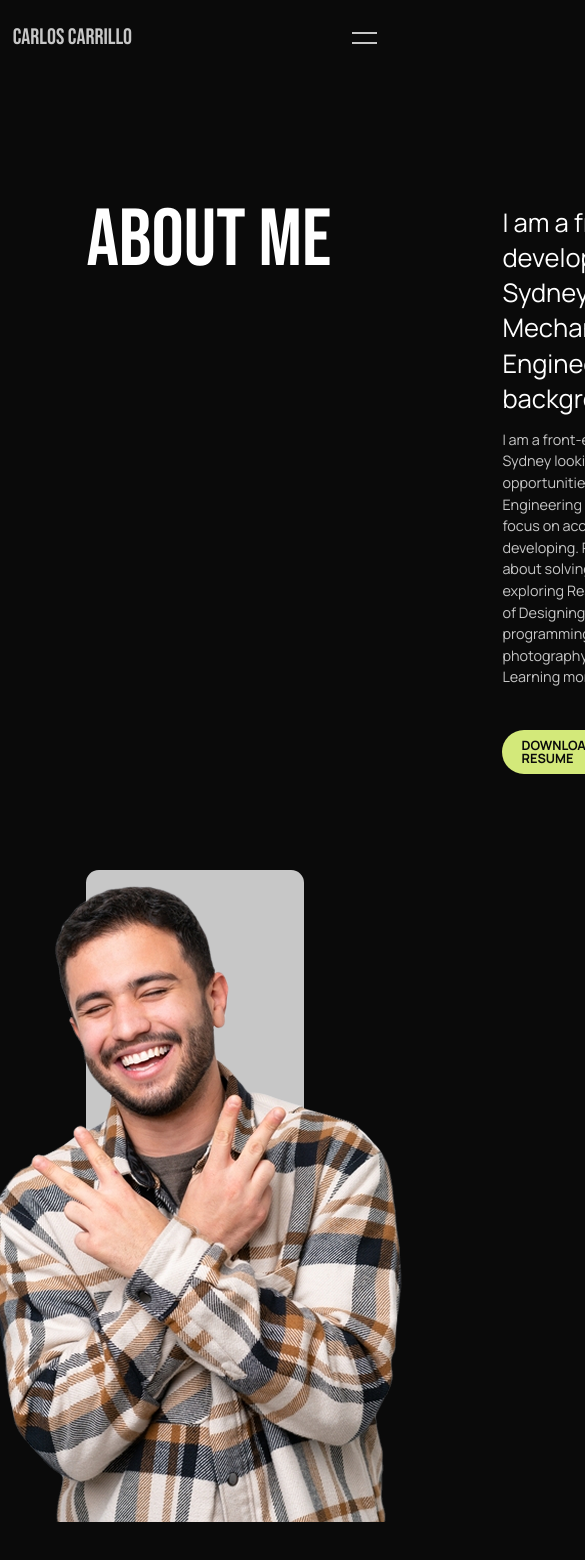
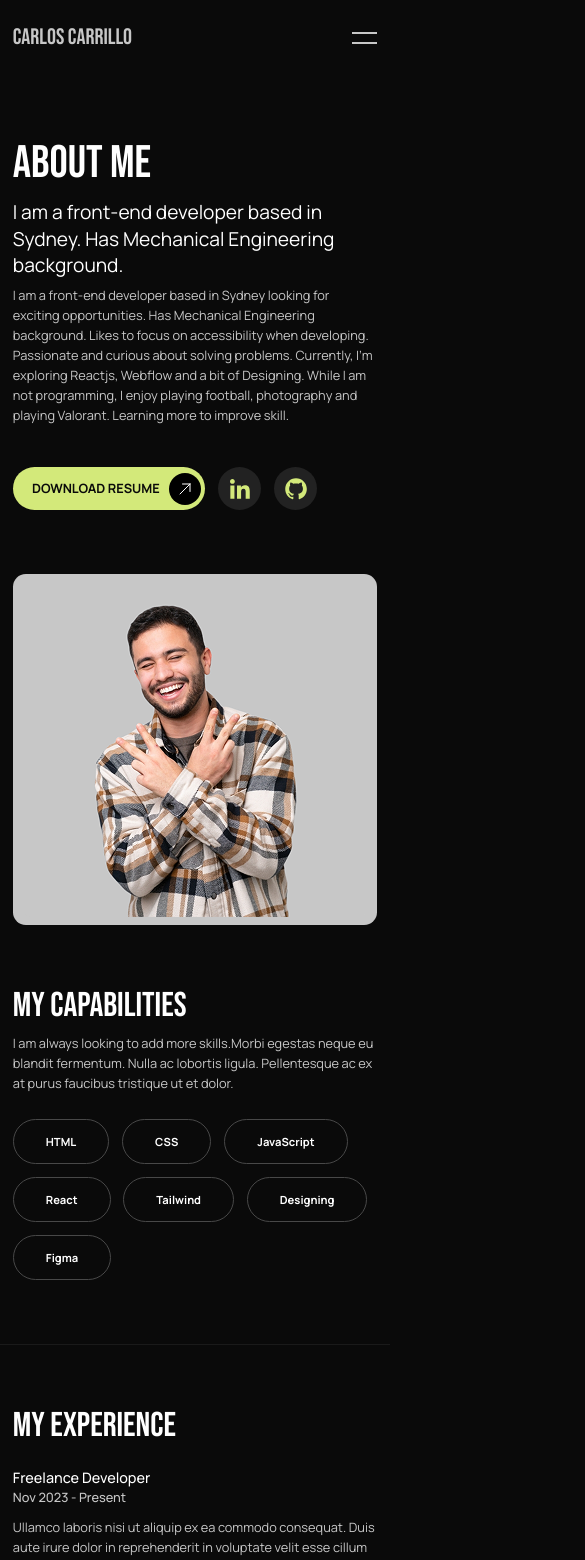
Before and after one commit to carrilloCd/portfolio, a React (Vite) app: page /about in a window 390 px wide. Shown: the top 1560 px of the page, 585 px wide, since content can reach past the window. Built offline with nearby package versions, Linux system fonts and the light colour scheme.

Commit message:
feat(responsive): implement responsive design for about page

```diff
--- /dev/null
+++ b/src/components/sections/About/About.scss
@@ -0,0 +1,94 @@
+@use '../../../sass/abstract/variables' as *;
+@use '../../../sass/abstract/mixins' as *;
+
+.about {
+  padding: 16rem 10.8rem 4rem 10.8rem;
+  margin: 0 auto;
+  max-width: 130rem;
+
+  @include respond(tab-port) {
+    padding: 8rem 10.8rem 0 10.8rem;
+  }
+  @include respond(phone) {
+    padding: 8rem 1.6rem 0;
+  }
+
+  @include respond(big-desktop) {
+    max-width: 144rem;
+  }
+
+  &__details {
+    margin-bottom: 12rem;
+    display: flex;
+    gap: 21.3rem;
+
+    @include respond(tab-land) {
+      gap: 15rem;
+    }
+    @include respond(tab-port) {
+      margin-bottom: 8rem;
+      flex-direction: column;
+      gap: 0;
+    }
+  }
+
+  &__title {
+    flex: 1 0 30.7rem;
+    font-size: 10.1rem;
+    line-height: 9rem;
+    color: $white-color;
+
+    @include respond(tab-port) {
+      font-size: 8rem;
+      margin-bottom: 1.6rem;
+      flex: 0;
+    }
+
+    @include respond(phone) {
+      font-size: 5.7rem;
+      line-height: 5.7rem;
+    }
+  }
+
+  &__subtitle {
+    margin-bottom: 1.6rem;
+    font-family: $font-secondary;
+    font-size: 3.2rem;
+    line-height: 4.4rem;
+    color: $white-color;
+
+    @include respond(tab-port) {
+      font-size: 2.5rem;
+      margin-bottom: 0.8rem;
+    }
+
+    @include respond(phone) {
+      font-size: 2.4rem;
+      line-height: 3.3rem;
+    }
+  }
+
+  &__description {
+    margin-bottom: 5.3rem;
+    font-size: 1.8rem;
+    line-height: 2.7rem;
+
+    @include respond(tab-port) {
+      font-size: 1.6rem;
+      line-height: 2.5rem;
+    }
+  }
+
+  &__contact-buttons {
+    display: flex;
+    gap: 1.6rem;
+  }
+
+  &__photo {
+    display: flex;
+    justify-content: center;
+    align-items: center;
+    border-radius: 1.6rem;
+    background-color: $text-color;
+  }
+}
--- a/src/components/sections/MoreAboutSection/MoreAboutSection.tsx
+++ b/src/components/sections/About/About.tsx
@@ -1,19 +1,20 @@
 import { Button } from '@components/ui'
-import './MoreAboutSection.scss'
+import './About.scss'
 import about from '../../../assets/images/about-image.png'
+import aboutResponsive from '../../../assets/images/about-image-responsive.png'
 
-export const MoreAboutSection: React.FC = () => {
+export const About: React.FC = () => {
   return (
-    <section className='more-about' id='more-about'>
-      <div className='more-about__details'>
-        <h2 className='more-about__title'>About Me</h2>
+    <section className='about' id='about'>
+      <div className='about__details'>
+        <h2 className='about__title'>About Me</h2>
 
-        <div className='more-about__box-info'>
-          <h3 className='more-about__subtitle'>I am a front-end developer based in Sydney. Has Mechanical Engineering background. </h3>
+        <div className='about__box-info'>
+          <h3 className='about__subtitle'>I am a front-end developer based in Sydney. Has Mechanical Engineering background. </h3>
 
-          <p className='more-about__description'>I am a front-end developer based in Sydney looking for exciting opportunities. Has Mechanical Engineering background. Likes to focus on accessibility when developing. Passionate and curious about solving problems. Currently, I’m exploring Reactjs, Webflow and a bit of Designing. While I am not programming, I enjoy playing football, photography and playing Valorant. Learning more to improve skill.</p>
+          <p className='about__description'>I am a front-end developer based in Sydney looking for exciting opportunities. Has Mechanical Engineering background. Likes to focus on accessibility when developing. Passionate and curious about solving problems. Currently, I’m exploring Reactjs, Webflow and a bit of Designing. While I am not programming, I enjoy playing football, photography and playing Valorant. Learning more to improve skill.</p>
 
-          <div className='more-about__contact-buttons'>
+          <div className='about__contact-buttons'>
             <Button
               url="#"
               variant='primary'
@@ -51,8 +52,12 @@ export const MoreAboutSection: React.FC = () => {
         </div>
       </div>
 
-      <div className="more-about__photo">
-        <img src={about} alt="photo of person" />
+      <div className="about__photo">
+        <picture>
+          <source srcSet={about} media='(min-width: 901px)' />
+          <img src={aboutResponsive} alt="Project photo" />
+        </picture>
+        {/* <img src={about} alt="photo of person" /> */}
       </div>
     </section>
   )
--- a/src/components/sections/AboutSection/AboutSection.tsx
+++ b/src/components/sections/AboutSection/AboutHome.tsx
@@ -1,9 +1,9 @@
 import { Link } from 'react-router';
-import './AboutSection.scss';
+import './AboutHome.scss';
 import aboutHomeImage from '../../../assets/images/about-home-image.png'
 
 
-export const AboutSection: React.FC = () => {
+export const AboutHome: React.FC = () => {
   return (
     <section className='about-section'>
       <h2 className='about-section__title'>About Me</h2>
--- a/src/components/sections/CapabilitiesSection/CapabilitiesSection.scss
+++ b/src/components/sections/CapabilitiesSection/CapabilitiesSection.scss
@@ -1,22 +1,50 @@
 @use '../../../sass/abstract/variables' as *;
+@use '../../../sass/abstract/mixins' as *;
 
 .capabilities-section {
-  max-width: 144rem;
+  max-width: 130rem;
   margin: 0 auto;
   padding: 8rem 10.8rem;
   border-bottom: 1px solid $secondary-background-color;
   display: flex;
+
+  @include respond(tab-port) {
+    flex-direction: column;
+  }
+
+  @include respond(phone) {
+    padding: 8rem 1.6rem;
+  }
+
+  @include respond(big-desktop) {
+    max-width: 144rem;
+  }
 
   &__title {
     flex: 1 0 50%;
     font-size: 7.6rem;
     line-height: 7.6rem;
     color: $white-color;
+
+    @include respond(tab-port) {
+      font-size: 6.6rem;
+      line-height: 6.6rem;
+    }
+    @include respond(phone) {
+      margin-bottom: 1.2rem;
+      font-size: 4.3rem;
+      line-height: 4.3rem;
+    }
   }
 
   &__description {
     margin-bottom: 3.2rem;
     font-size: 1.8rem;
+
+    @include respond(tab-port) {
+      font-size: 1.6rem;
+      line-height: 2.5rem;
+    }
   }
 
   &__list {
@@ -27,6 +55,11 @@
     font-size: 1.6rem;
     line-height: 1.6rem;
     font-weight: 700;
+
+    @include respond(tab-port) {
+      font-size: 1.4rem;
+      line-height: 1.4rem;
+    }
   }
 
   &__tag {
--- a/src/components/sections/ExperienceSection/ExperienceSection.scss
+++ b/src/components/sections/ExperienceSection/ExperienceSection.scss
@@ -1,21 +1,49 @@
 @use '../../../sass/abstract/variables' as *;
+@use '../../../sass/abstract/mixins' as *;
 
 .experience-section {
-  max-width: 144rem;
+  max-width: 130rem;
   margin: 0 auto;
   padding: 8rem 10.8rem;
   border-bottom: 1px solid $secondary-background-color;
   display: flex;
+
+  @include respond(tab-port) {
+    flex-direction: column;
+  }
+
+  @include respond(phone) {
+    padding: 8rem 1.6rem;
+  }
+
+  @include respond(big-desktop) {
+    max-width: 144rem;
+  }
 
   &__title {
     flex: 1 0 50%;
     font-size: 7.6rem;
     line-height: 7.6rem;
     color: $white-color;
+
+    @include respond(tab-port) {
+      margin-bottom: 3.2rem;
+      font-size: 6.6rem;
+      line-height: 6.6rem;
+    }
+
+    @include respond(phone) {
+      font-size: 4.3rem;
+      line-height: 4.3rem;
+    }
   }
 
   &__group-info:not(:last-child) {
     margin-bottom: 8rem;
+
+    @include respond(tab-port) {
+      margin-bottom: 4rem;
+    }
   }
 
   &__position {
@@ -27,6 +55,20 @@
     font-weight: 500;
     color: $white-color;
     line-height: 3.1rem;
+
+    @include respond(tab-port) {
+      flex-direction: column;
+      align-items: flex-start;
+
+      font-size: 1.8rem;
+      line-height: 2.3rem;
+
+      span {
+        color: $text-color;
+        font-size: 1.6rem;
+        line-height: 2.5rem;
+      }
+    }
   }
 
   &__duration {
@@ -44,5 +86,11 @@
 
   &__details {
     margin-top: 1.6rem;
+
+    @include respond(tab-port) {
+      margin-top: 1.2rem;
+      font-size: 1.6rem;
+      line-height: 2.5rem;
+    }
   }
 }
--- a/src/components/sections/MoreAboutSection/MoreAboutSection.scss
+++ /dev/null
@@ -1,47 +0,0 @@
-@use '../../../sass/abstract/variables' as *;
-
-.more-about {
-  padding: 16rem 10.8rem 4rem 10.8rem;
-  margin: 0 auto;
-  max-width: 144rem;
-
-  &__details {
-    margin-bottom: 12rem;
-    display: flex;
-    gap: 21.3rem;
-  }
-
-  &__title {
-    flex: 1 0 30.7rem;
-    font-size: 10.1rem;
-    line-height: 9rem;
-    color: $white-color;
-  }
-
-  &__subtitle {
-    margin-bottom: 1.6rem;
-    font-family: $font-secondary;
-    font-size: 3.2rem;
-    line-height: 4.4rem;
-    color: $white-color;
-  }
-
-  &__description {
-    margin-bottom: 5.3rem;
-    font-size: 1.8rem;
-    line-height: 2.7rem;
-  }
-
-  &__contact-buttons {
-    display: flex;
-    gap: 1.6rem;
-  }
-
-  &__photo {
-    display: flex;
-    justify-content: center;
-    align-items: center;
-    border-radius: 1.6rem;
-    background-color: $text-color;
-  }
-}
--- a/src/components/sections/ProjectsSection/ProjectsSection.scss
+++ b/src/components/sections/ProjectsSection/ProjectsSection.scss
@@ -24,6 +24,7 @@
     margin-bottom: 8rem;
 
     @include respond(phone) {
+      width: 100%;
       margin-bottom: 6.4rem;
     }
   }
--- a/src/components/sections/index.ts
+++ b/src/components/sections/index.ts
@@ -1,7 +1,7 @@
 export * from './HeroSection/HeroSection';
 export * from './ProjectsSection/ProjectsSection';
-export * from './AboutSection/AboutSection';
+export * from './AboutSection/AboutHome';
 export * from './ContactSection/ContactSection';
 export * from './ExperienceSection/ExperienceSection';
 export * from './CapabilitiesSection/CapabilitiesSection';
-export * from './MoreAboutSection/MoreAboutSection';
+export * from './About/About';
--- a/src/pages/AboutPage/AboutPage.tsx
+++ b/src/pages/AboutPage/AboutPage.tsx
@@ -1,6 +1,6 @@
 import './AboutPage.scss'
 import { Navbar } from '@components/layout';
-import { ContactSection, ExperienceSection, CapabilitiesSection, MoreAboutSection } from '@components/sections';
+import { ContactSection, ExperienceSection, CapabilitiesSection, About } from '@components/sections';
 
 
 
@@ -9,7 +9,7 @@ export const AboutPage: React.FC = () => {
   return (
     <>
       <Navbar />
-      <MoreAboutSection />
+      <About />
       <CapabilitiesSection />
       <ExperienceSection />
       <ContactSection />
--- a/src/pages/HomePage/HomePage.tsx
+++ b/src/pages/HomePage/HomePage.tsx
@@ -1,5 +1,5 @@
 import { Navbar } from '@components/layout';
-import { HeroSection, ProjectsSection, AboutSection, ContactSection } from '@components/sections';
+import { HeroSection, ProjectsSection, AboutHome, ContactSection } from '@components/sections';
 
 export const HomePage: React.FC = () => {
   return (
@@ -7,7 +7,7 @@ export const HomePage: React.FC = () => {
       <Navbar />
       <HeroSection />
       <ProjectsSection />
-      <AboutSection />
+      <AboutHome />
       <ContactSection />
     </>
   )
```
Also changed, not shown: src/assets/images/about-image-responsive.png (added), src/components/sections/AboutSection/AboutHome.scss (renamed from src/components/sections/AboutSection/AboutSection.scss).
